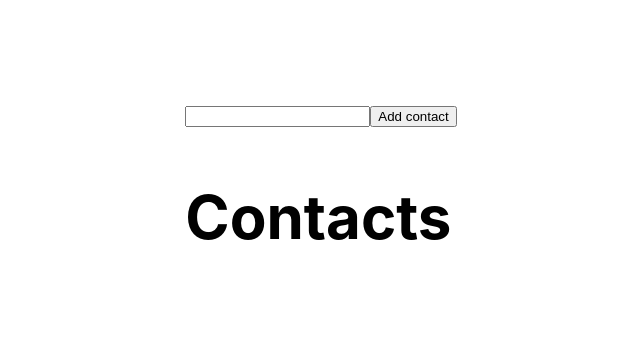
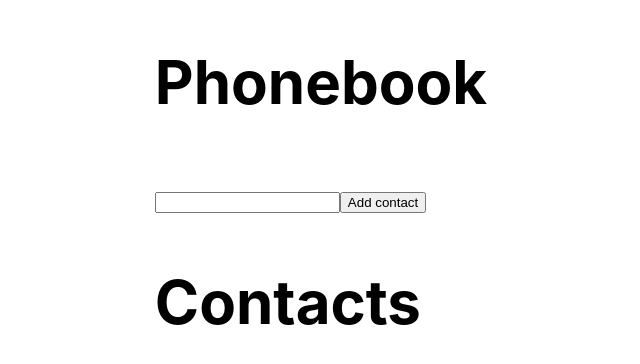
Before and after one commit to SebastianLalek/goit-react-hw-02-phonebook, a React (Create React App) app: page / in a window 1280 px wide. Shown: the part 208-572 px from the top of the page, without its empty margins (319-959 px from the left). Built offline with nearby package versions, Linux system fonts and the light colour scheme.

Commit message:
refactor/ add Section component

```diff
--- a/src/components/App.jsx
+++ b/src/components/App.jsx
@@ -3,6 +3,7 @@ import { Component } from "react";
 
 import ContactList from "./contacts/Contacts";
 import Form from "./form/form";
+import Section from "./section/section";
 
 class Phonebook extends Component {
 
@@ -30,14 +31,18 @@ class Phonebook extends Component {
     this.setState({
       contacts: [...this.state.contacts, contact]
     })
+    console.log(this.state)
   }
 
   render() {
     return (
       <div>
+        <Section title="Phonebook">
         <Form onChange={this.handleChange} onSubmit={this.handleSubmit} />
-
+        </Section>
+        <Section title="Contacts">
       <ContactList contacts={this.state.contacts} />
+      </Section>
       </div>
     )
   }
--- a/src/components/contacts/Contacts.js
+++ b/src/components/contacts/Contacts.js
@@ -1,12 +1,11 @@
 export default function ContactList({ contacts }) {
   return (
-    <div>
-      <h2>Contacts</h2>
+    <>
       <ul>
         {contacts.map(contact => (
           <li key={contact.id}>{contact.name}</li>
         ))}
       </ul>
-    </div>
+    </>
   );
 }
--- /dev/null
+++ b/src/components/section/section.js
@@ -0,0 +1,8 @@
+export default function Section({ title, children }) {
+  return (
+    <section>
+      <h2>{title}</h2>
+      {children}
+    </section>
+  );
+}
```
